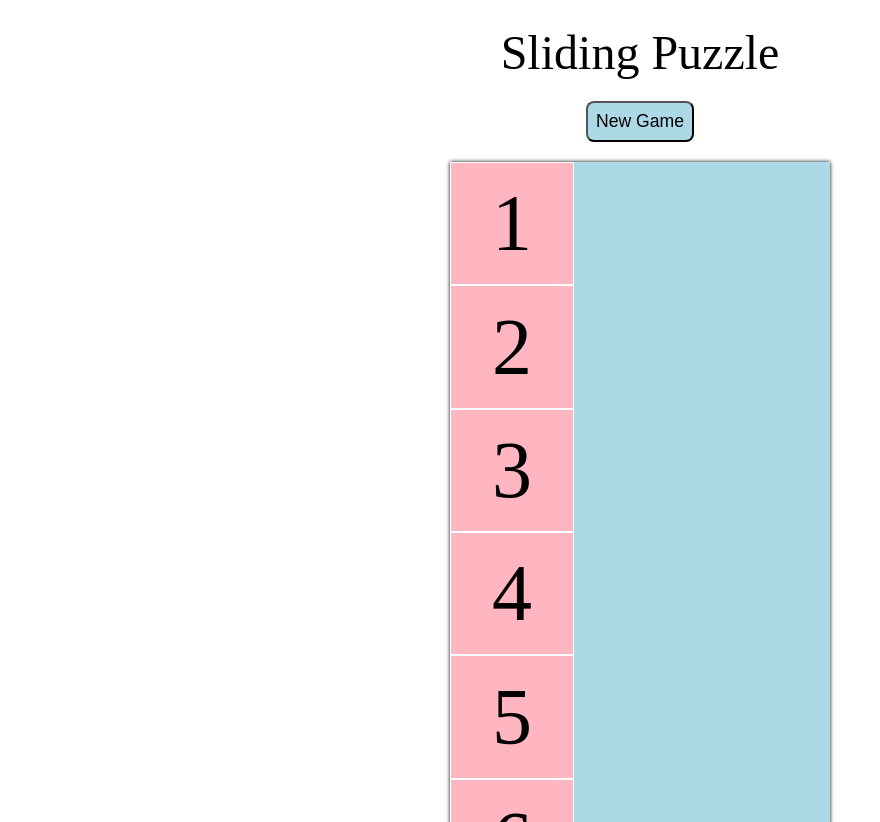
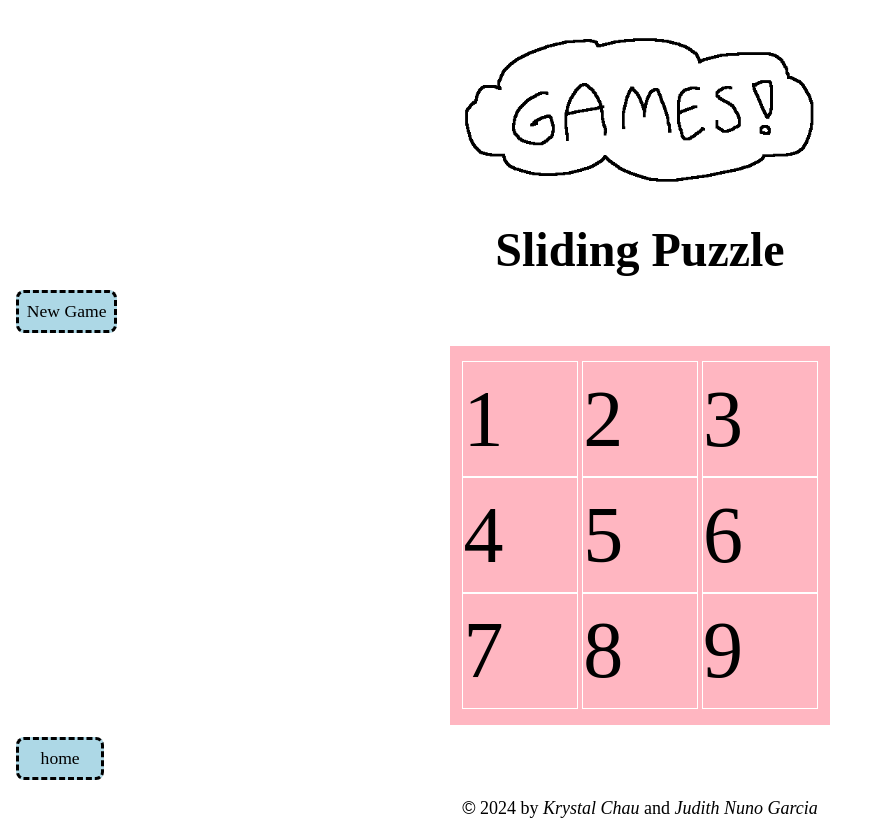
Before and after one commit to krystalchau/Game-Arcade-Website, a plain HTML site: page slidingPuzzle.html in a window 1280 px wide. Shown: the top 822 px of the page, without its empty margins (0-880 px from the left). Drawn offline with Linux system fonts and the light colour scheme.

Commit message:
Add files via upload

```diff
--- a/slidingPuzzle.css
+++ b/slidingPuzzle.css
@@ -5,7 +5,7 @@
     }
 }
 
-header {
+h1 {
     padding-top: 1%;
     font-size: 3em;
     margin-bottom: 2%;
@@ -33,30 +33,32 @@ button {
     width: 30%;
     background-color: lightpink;
     aspect-ratio: 1/1;
-    box-shadow: 0px 0px 4px;
     display: flex;
+    justify-content:space-around;
     flex-wrap: wrap;
 }
 
 #puzzleBoard {
     width: 100%;
     aspect-ratio: 1/1;
-    background-color: lightblue;
     align-items: center;
+    align-content: space-evenly;
 }
 
 
 .tile {
+    display: inline-flex;;
+    align-items: center;
+    align-content: space-around;
     font-size: 10vh;
-    width:32%;
-    height: 32%;
+    width: 30%;
     aspect-ratio: 1 / 1;
-    border: thin solid white;
+    border:thin solid white;
     align-content: center;
     background-color: lightpink;
     cursor: pointer;
-    left: 0;
-    top:0;
+    top: 0;
+    left:0;
 }
 
 #tile-empty {
--- a/slidingPuzzle.html
+++ b/slidingPuzzle.html
@@ -3,12 +3,18 @@
     <head>
         <meta charset="UTF-8">
         <meta name="viewport" content="width=device-width, initial-scale=1.0">
+        <link rel="stylesheet" type="text/css" href="style.css">
         <link rel="stylesheet" href="slidingPuzzle.css">
         <title> Sliding Puzzle - Game Arcade</title>
     </head>
 
     <body>
-        <header class="center">Sliding Puzzle</header>
+        <header class="flex-container">
+            <a href="home.html">
+                <img id="title" src="./Assets/Site Title - 0.png" alt="games!" title="games!">
+            </a>
+        </header>
+        <h1 class="center">Sliding Puzzle</h1>
 
         <div class="center">
             <button id="newGame">New Game</button>
@@ -29,9 +35,13 @@
         </div>
 
 
+
         <footer>
+            <button onclick="location.href='home.html'" title="Home Button" type="button">home</button>
 
+            <p> <span id="copyright">&copy</span> 2024 by <em>Krystal Chau</em> and <em>Judith Nuno Garcia</em></p>
         </footer>
+
         <script src="slidingPuzzle.js"></script>
     </body>
 </html>
```
